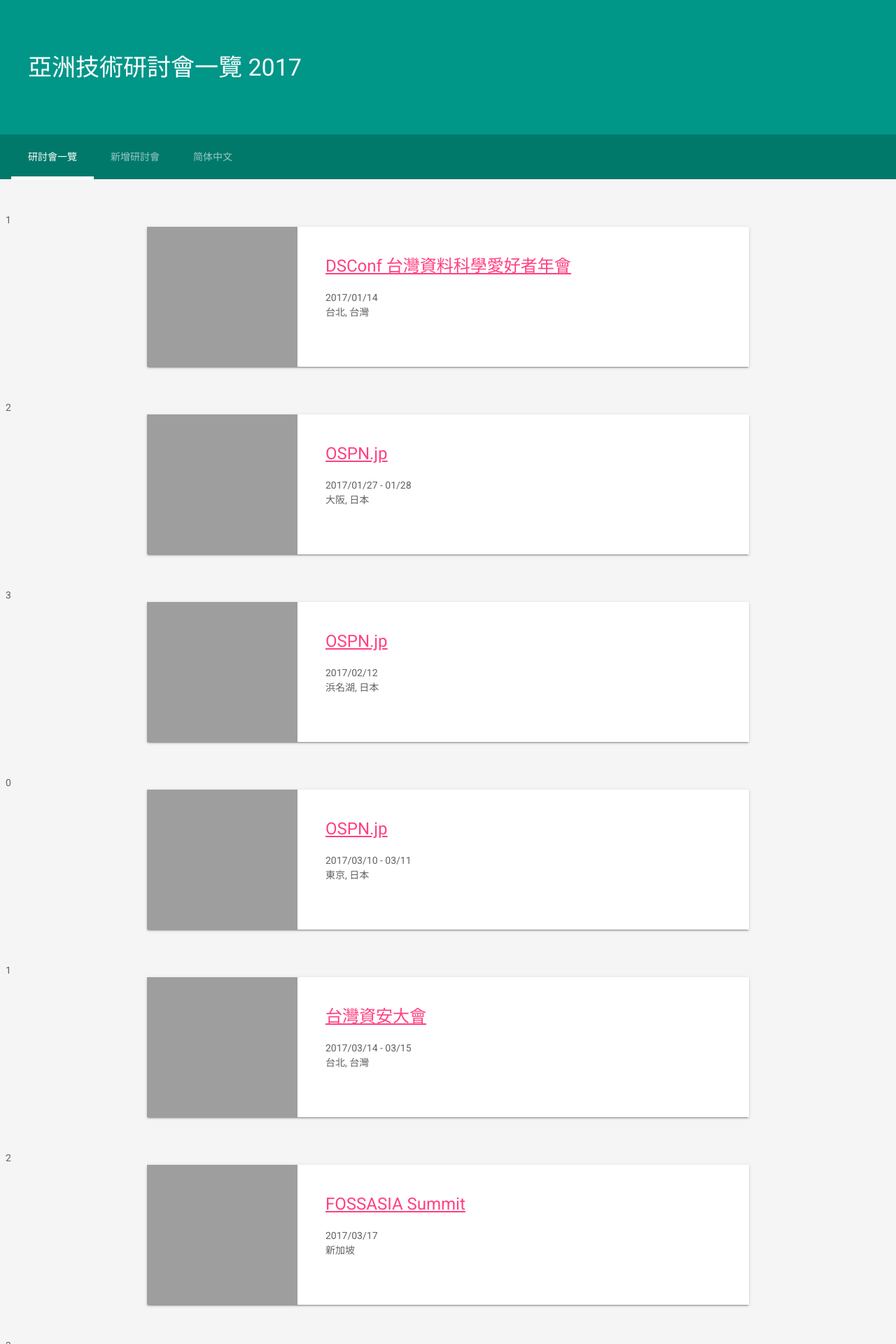
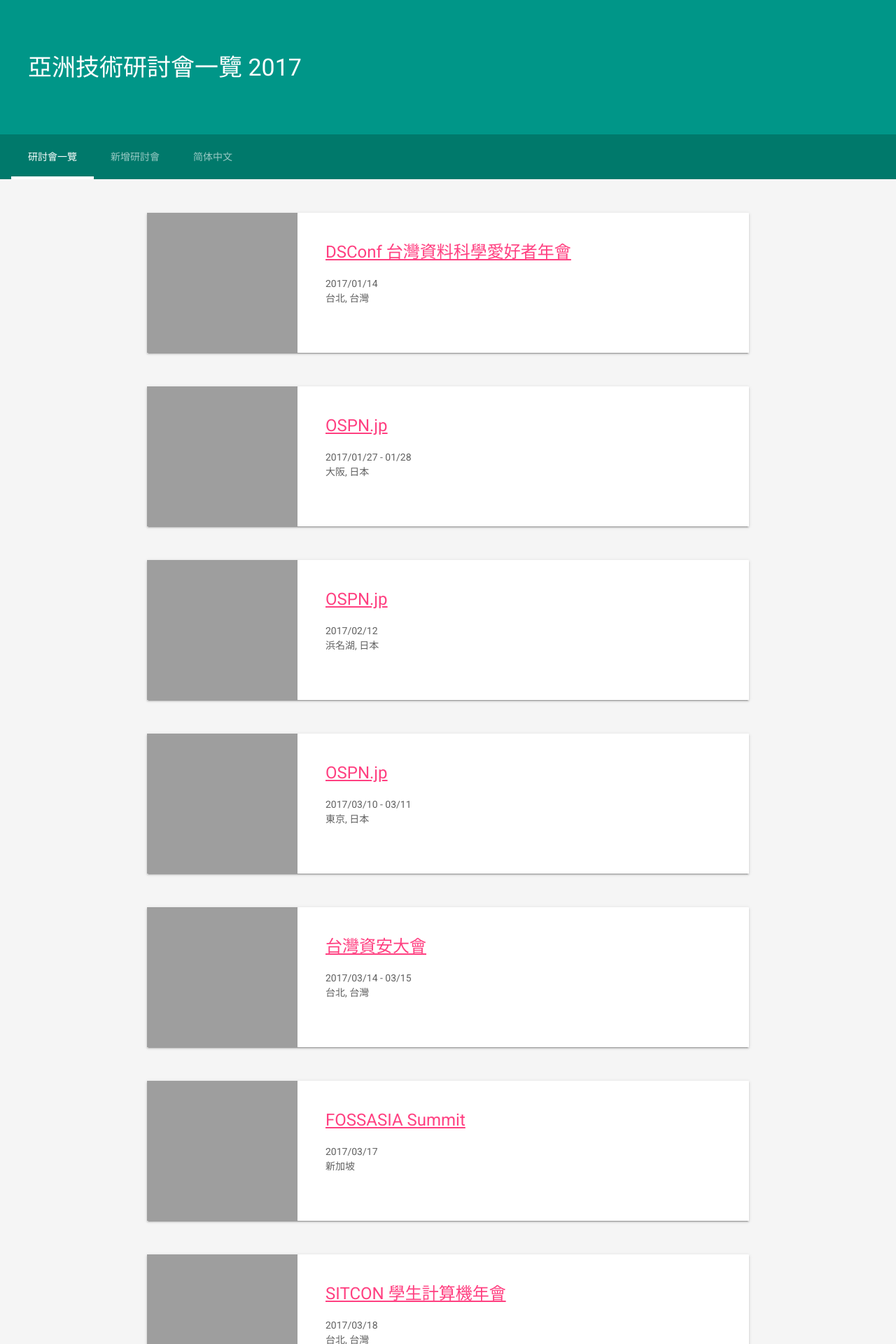
Before and after one commit to asia-confs/asia-tech-confs, a Jekyll site: the page built from index.html, in a window 1280 px wide. Shown: the top 1920 px of the page at 70% size. Built offline with Jekyll 4.4.1, drawn with Linux system fonts in a browser that asks for light colours; some of the changed text lies outside the part shown.

Commit message:
Remove debug message

```diff
--- a/index.html
+++ b/index.html
@@ -31,7 +31,6 @@
           {% assign sorted_confs = site.data.confs | sort: "date_start"%}
           {% for conf in sorted_confs %}
           {% assign loopindex = forloop.index | modulo: 4 %}
-          {{loopindex}}
           {% if loopindex == 1 %}
           <div class="ad_card">
             <script async src="//pagead2.googlesyndication.com/pagead/js/adsbygoogle.js"></script>
```
